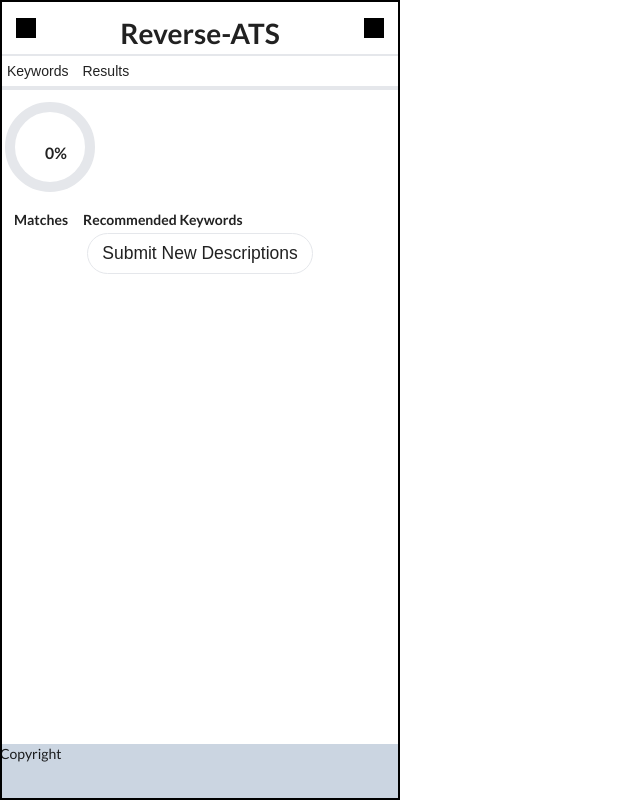
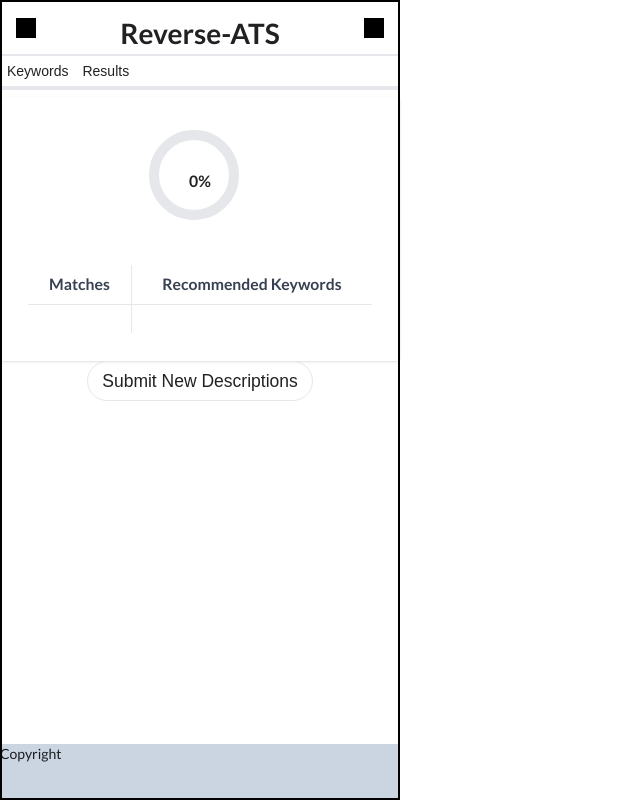
Before and after one commit to Caposto/reverse-ats, a React (Create React App) app in the folder frontend/: page / in a window 1280 px wide. Both pictures are taken after a click on the button "Results". Shown: the whole page, without its empty margins (0-640 px from the left). Built offline with nearby package versions, Linux system fonts and the light colour scheme.

Commit message:
finished wireframes

```diff
--- a/frontend/src/App.jsx
+++ b/frontend/src/App.jsx
@@ -95,7 +95,11 @@ function App() {
               percentage={percentage}
             />
             <div className="text-center">
-              <button type="submit" className="button-lg" onClick={compareNewDescription}>
+              <button
+                type="submit"
+                className="button-lg pt-2"
+                onClick={compareNewDescription}
+              >
                 Submit New Descriptions
               </button>
             </div>
--- a/frontend/src/components/CircularProgressBar.jsx
+++ b/frontend/src/components/CircularProgressBar.jsx
@@ -1,24 +1,31 @@
 import PropTypes from "prop-types";
 
 function CircularProgressBar({ percentage }) {
-  const circumference = 2 * Math.PI * 50; // circumference of a circle with a radius of 50
+  const radius = 40; // radius of a circle
+  const circumference = 2 * Math.PI * radius; // circumference of a circle
 
   const strokeDashoffset = circumference - (percentage / 100) * circumference;
 
-  // FIXME: Percentage not centered
   return (
     <div className="relative w-32 h-32">
       <svg
-        className="absolute top-0 left-0"
+        className="absolute top-0 left-0 transform rotate-270" // rotate SVG to start from 12 o'clock
         viewBox="0 0 100 100"
         width="100"
         height="100"
       >
-        <circle cx="50" cy="50" r="40" fill="none" stroke="#e5e7eb" strokeWidth="10" />
         <circle
           cx="50"
           cy="50"
-          r="40"
+          r={radius}
+          fill="none"
+          stroke="#e5e7eb"
+          strokeWidth="10"
+        />
+        <circle
+          cx="50"
+          cy="50"
+          r={radius}
           fill="none"
           stroke="#4f46e5"
           strokeWidth="10"
@@ -27,9 +34,9 @@ function CircularProgressBar({ percentage }) {
           strokeDashoffset={strokeDashoffset}
         />
       </svg>
-      <span className="absolute inset-0 flex items-center justify-center text-lg font-bold">
-        {percentage}%
-      </span>
+      <div className="absolute top-0 right-0 bottom-0 left-0 flex items-center justify-center">
+        <span className="text-lg font-bold">{percentage}%</span>
+      </div>
     </div>
   );
 }
--- a/frontend/src/components/Matches.jsx
+++ b/frontend/src/components/Matches.jsx
@@ -12,22 +12,32 @@ function Matches({ commonKeywords, recommendedKeywords, percentage }) {
   ));
 
   return (
-    <div className="text-center">
+    <div className="flex flex-col items-center text-center bg-white p-8 rounded shadow">
       <CircularProgressBar percentage={percentage} />
-      <table className="table-auto">
+      <div className="mt-8 w-full overflow-x-auto">
+        <table className="table-auto w-full">
           <thead>
             <tr>
-            <th className="px-4">Matches</th>
-            <th>Recommended Keywords</th>
+              <th className="px-4 py-2 text-lg font-semibold text-gray-700 border-r border-gray-200">
+                Matches
+              </th>
+              <th className="px-4 py-2 text-lg font-semibold text-gray-700">
+                Recommended Keywords
+              </th>
             </tr>
           </thead>
           <tbody>
             <tr>
-            <td>{commonKeywordsList}</td>
-            <td>{recommendedKeywordsList}</td>
+              <td className="border-t border-r border-gray-200 px-4 py-4">
+                {commonKeywordsList}
+              </td>
+              <td className="border-t border-gray-200 px-4 py-4">
+                {recommendedKeywordsList}
+              </td>
             </tr>
           </tbody>
         </table>
+      </div>
     </div>
   );
 }
--- a/frontend/src/components/Word.jsx
+++ b/frontend/src/components/Word.jsx
@@ -1,7 +1,7 @@
 import PropTypes from "prop-types";
 
 function Word({ wordContent }) {
-  return <div className="flex items-center mb-6 p-4">{wordContent}</div>;
+  return <div className="flex items-center mb-6">{wordContent}</div>;
 }
 
 Word.propTypes = {
```
Lines whose indentation alone changed are shown as unchanged.
